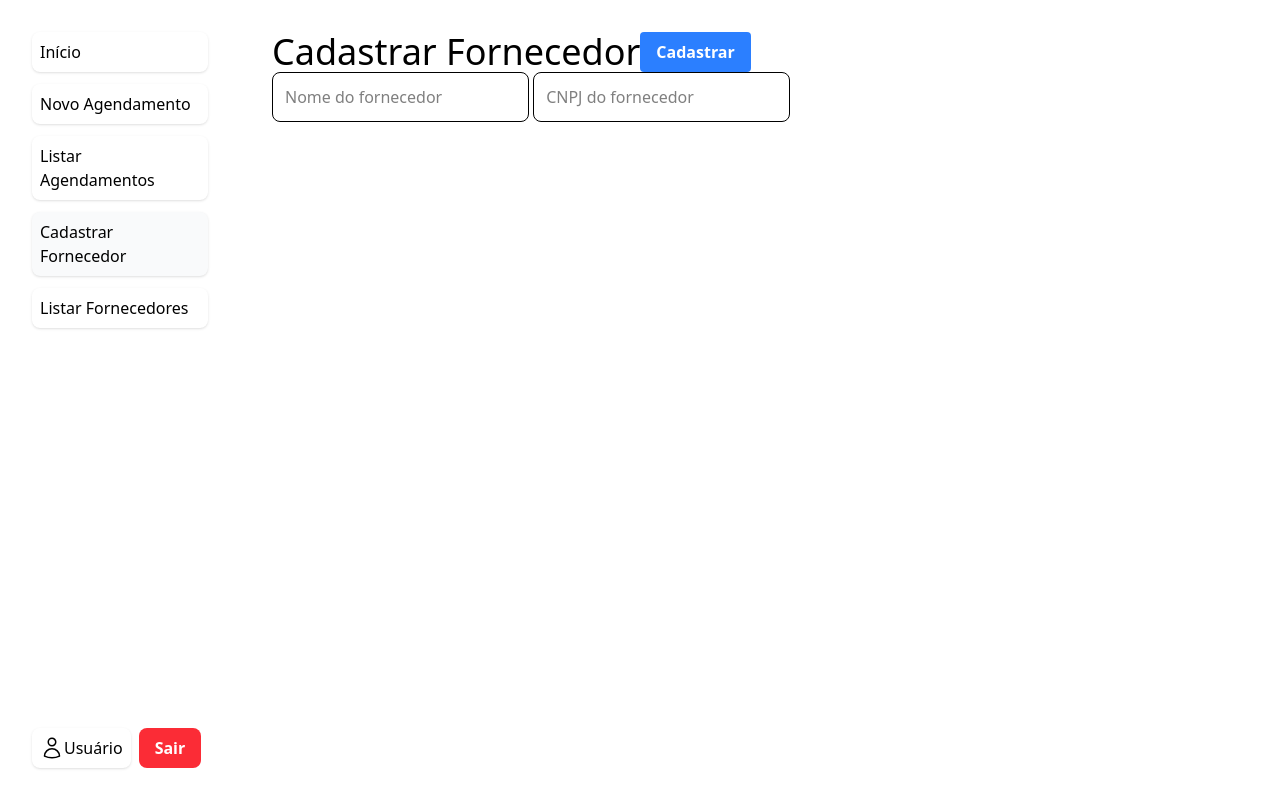
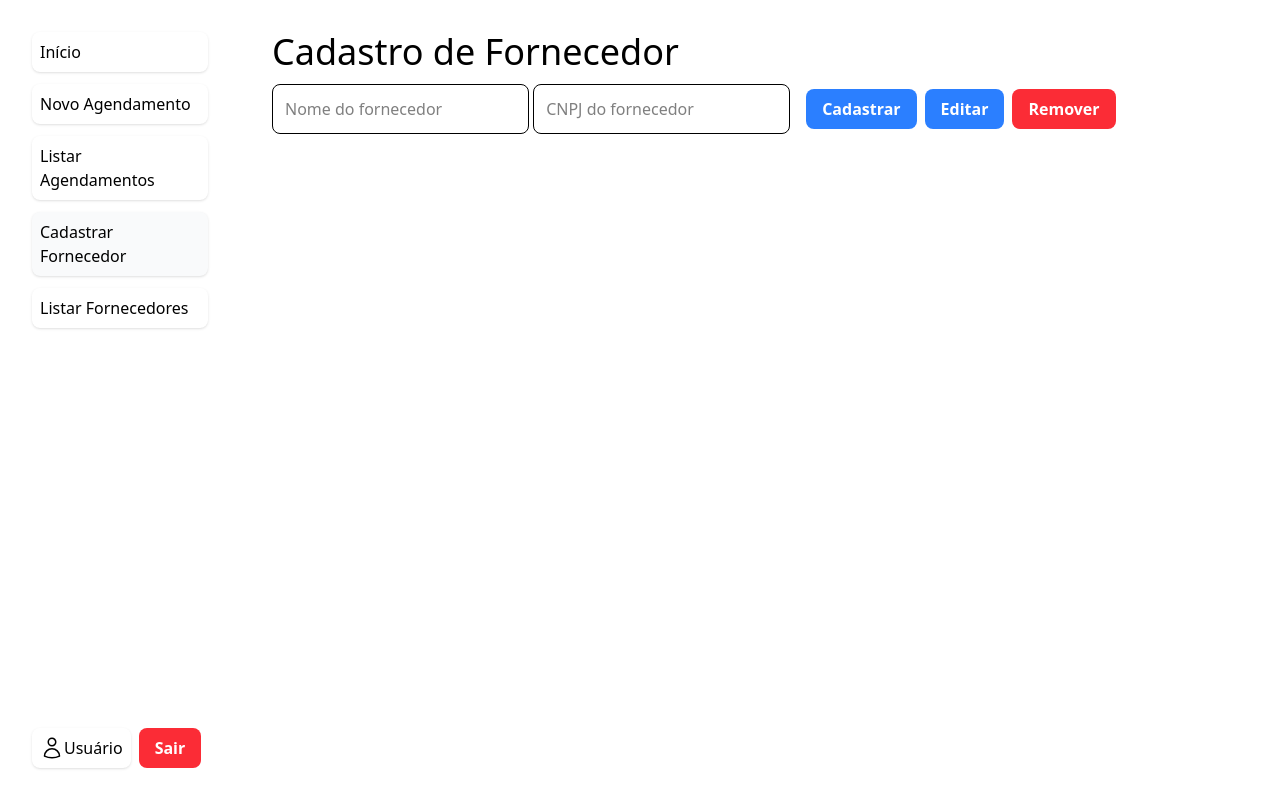
Before and after one commit to gabrieeeo/frontend-agendamento-cargas, a website: page src/components/fornecedor/cadastro.html in a window 1280 px wide. Drawn offline with Linux system fonts and the light colour scheme.

Commit message:
feat: tela de cadastro de fornecedor

```diff
--- a/src/components/fornecedor/cadastro.html
+++ b/src/components/fornecedor/cadastro.html
@@ -36,16 +36,25 @@
     <!--novo fornecedor-->
     <section>
         <div class="m-8">
+            <div class="mb-3">
+                <h1 class="text-4xl">Cadastro de Fornecedor</h1>
+            </div>
             <div class="flex">
-                <h1 class="text-4xl">Cadastrar Fornecedor</h1>
-                <button class="btn-primary">Cadastrar</button>
+                <form>
+                    <input type="text" placeholder="Nome do fornecedor" class="input-text">
+                    <input type="text" placeholder="CNPJ do fornecedor" class="input-text">
+                </form>
+                <div class="flex justify-between items-center ml-4 gap-2">
+                    <button class="btn-primary">Cadastrar</button>
+                    <button class="btn-primary">Editar</button>
+                    <button class="btn-secondary">Remover</button>
+                </div>
             </div>
+        </div>
 
-            <form>
-                <input type="text" placeholder="Nome do fornecedor" class="input-text">
-                <input type="text" placeholder="CNPJ do fornecedor" class="input-text">
-            </form>
-        </div>
+
     </section>
 
+
+
 </body>
--- a/src/input.css
+++ b/src/input.css
@@ -1,7 +1,7 @@
 @import "tailwindcss";
 
 .btn-primary {
-  @apply bg-blue-500 text-white font-bold py-2 px-4 rounded cursor-pointer;
+  @apply bg-blue-500 text-white font-bold py-2 px-4 rounded-lg cursor-pointer;
 }
 
 .btn-secondary {
```
Also changed, not shown: src/output.css.
